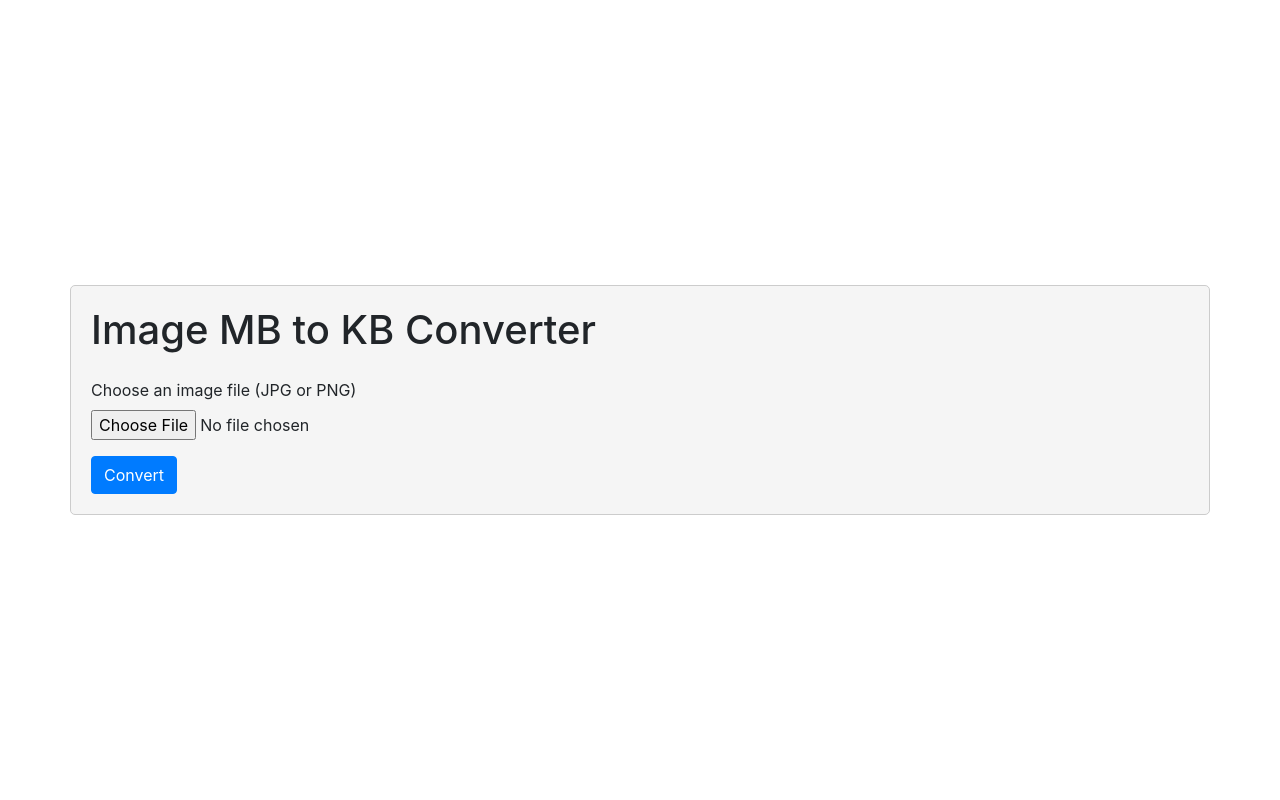
After one commit to Ahmedraza56/AhmedRaza, a Flask app: page /mbtokb/ in a window 1280 px wide. The commit adds this page. Run offline with Flask 3, Linux system fonts and the light colour scheme; some libraries are stand-ins or nearby versions.

Commit message:
initial commit

```diff
--- a/app.py
+++ b/app.py
@@ -4,6 +4,7 @@ from text_to_speech import text_to_speech_app
 from textDetector import textDetector_app
 from WebScrapingTool import WebScrapingTool_app
 from webtopng import webtopng_app
+from mbtokb import mbtokb_app
 
 app = Flask(__name__)
 
@@ -16,6 +17,7 @@ app.register_blueprint(text_to_speech_app, url_prefix='/text_to_speech')
 app.register_blueprint(textDetector_app, url_prefix='/textDetector')
 app.register_blueprint(WebScrapingTool_app, url_prefix='/WebScrapingTool')
 app.register_blueprint(webtopng_app, url_prefix='/webtopng')
+app.register_blueprint(mbtokb_app, url_prefix='/mbtokb')
 
 if __name__ == '__main__':
     app.run(port=8002,debug=True)
--- /dev/null
+++ b/mbtokb.py
@@ -0,0 +1,48 @@
+from flask import Flask, render_template, request, send_file ,Blueprint
+from PIL import Image
+import os
+
+mbtokb_app = Blueprint("mbtokb",__name__)
+
+def mb_to_kb_converter(image_path, output_path, target_size_kb):
+    try:
+        with Image.open(image_path) as img:
+            target_size_bytes = target_size_kb * 1024
+            img.thumbnail((300, 300))
+            img.save(output_path, format="JPEG", quality=85)
+
+            while os.path.getsize(output_path) > target_size_bytes:
+                img.thumbnail((img.width // 2, img.height // 2))
+                img.save(output_path, format="JPEG", quality=85)
+
+    except Exception as e:
+        return None
+
+    return output_path
+
+@mbtokb_app.route('/', methods=['GET', 'POST'])
+def index():
+    download_button_visible = False  # Flag to determine if the "Download" button should be visible
+
+    if request.method == 'POST':
+        uploaded_file = request.files['file']
+        if uploaded_file:
+            target_size_kb = 100
+            output_path = "static/converted_image.jpg"
+            uploaded_file_path = f"static/{uploaded_file.filename}"
+
+            uploaded_file.save(uploaded_file_path)
+
+            converted_path = mb_to_kb_converter(uploaded_file_path, output_path, target_size_kb)
+
+            if converted_path:
+                download_button_visible = True
+                return render_template('mbtokb.html', original_image=uploaded_file_path,
+                                       converted_image=converted_path,
+                                       download_button_visible=download_button_visible)
+
+    return render_template('mbtokb.html', download_button_visible=download_button_visible)
+
+@mbtokb_app.route('/download')
+def download():
+    return send_file('static/converted_image.jpg', as_attachment=True)
--- /dev/null
+++ b/templates/mbtokb.html
@@ -0,0 +1,46 @@
+<!-- index.html -->
+<!DOCTYPE html>
+<html lang="en">
+<head>
+    <meta charset="UTF-8">
+    <meta name="viewport" content="width=device-width, initial-scale=1.0">
+    <title>Image MB to KB Converter</title>
+    <link href="https://stackpath.bootstrapcdn.com/bootstrap/4.5.2/css/bootstrap.min.css" rel="stylesheet">
+</head>
+<style>
+    body {
+        display: flex;
+        justify-content: center;
+        align-items: center;
+        height: 100vh;
+        margin: 0;
+    }
+
+    .container {
+        padding: 20px;
+        border: 1px solid #ccc;
+        border-radius: 5px;
+        background-color: #f5f5f5;
+    }
+</style>
+<body>
+    <div class="container">
+        <h1 class="mb-4">Image MB to KB Converter</h1>
+        <form method="post" enctype="multipart/form-data">
+            <div class="form-group">
+                <label for="file">Choose an image file (JPG or PNG)</label>
+                <input type="file" name="file" accept=".jpg, .jpeg, .png" class="form-control-file" required>
+            </div>
+            <button type="submit" class="btn btn-primary">Convert</button>
+        </form>
+
+
+        <div>
+            {% if download_button_visible %}
+                <a href="/download" class="btn btn-success mt-3">Download Converted Image</a>
+            {% endif %}
+        </div>
+
+        </div>
+</body>
+</html>
```
Also changed, not shown: requirements.txt (+2 -47 lines), templates/index.html (+22 -1 lines).
